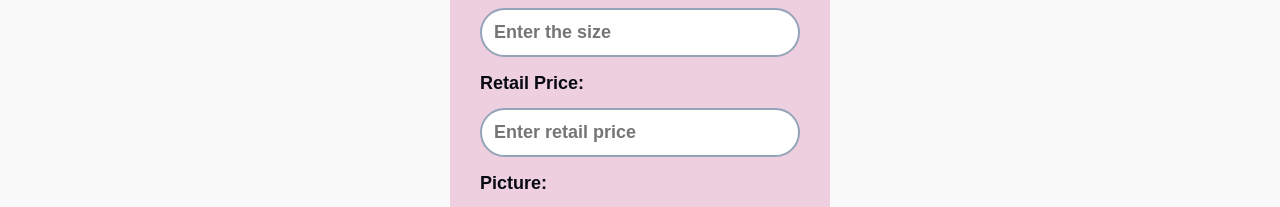
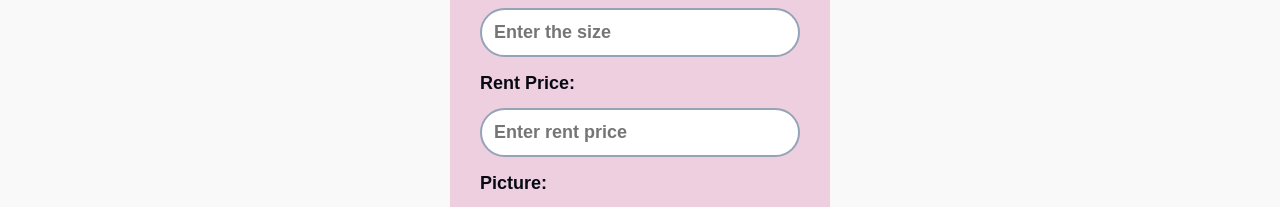
Before and after one commit to Helenooi/Helenooi-CAT201ProjectReactJS, a React (Vite) app: page /addproduct in a window 1280 px wide. Shown: the part 423-630 px from the top of the page. Built offline with nearby package versions, Linux system fonts and the light colour scheme.

Commit message:
May Fen Add Product (Rent Price) V2

```diff
--- a/src/views/addproduct.jsx
+++ b/src/views/addproduct.jsx
@@ -8,9 +8,10 @@ import './addproduct.css';
 
 const AddProductPage = () => {
   const [formData, setFormData] = useState({
+  //  clothescode: '',  // Added clothescode state
     clothesname: '',
     size: '',
-    retailprice: '',
+    rentprice: '',  // Changed to rentprice
     picture: '',
     description: '',
   });
@@ -28,8 +29,8 @@ const AddProductPage = () => {
   const handleSubmit = async (e) => {
     e.preventDefault();
 
-    // Construct data as a plain string or an object
-    const dataString = `${formData.clothesname},${formData.size},${formData.retailprice},${formData.picture},${formData.description}`;
+    // Construct data string to include rentprice as the field
+    const dataString = `${formData.clothesname},${formData.size},${formData.rentprice},${formData.picture},${formData.description}`;
 
     try {
         const response = await fetch('http://localhost:8080/add-product', {
@@ -48,9 +49,10 @@ const AddProductPage = () => {
 
         alert('Product added successfully!');
         setFormData({
+          //  clothescode: '',
             clothesname: '',
             size: '',
-            retailprice: '',
+            rentprice: '',  // Reset rentprice
             picture: '',
             description: '',
         });
@@ -60,10 +62,9 @@ const AddProductPage = () => {
     }
 };
 
-
   return (
     <div>
-      <NavBar role="admin" /> {/* Adjust 'role' as necessary */}
+      <NavBar role="admin" />
       <br />
       <br /> <br /> <br />
       <main>
@@ -74,6 +75,8 @@ const AddProductPage = () => {
         <section className="hero container">
           <form className="hero__form" id="addProductForm" onSubmit={handleSubmit}>
             <p className="hero__msg" id="message"></p>
+
+
             <p className="hero__subtitle">Clothes name:</p>
             <input
               className="hero__input"
@@ -84,6 +87,7 @@ const AddProductPage = () => {
               placeholder="Enter clothes name"
               required
             />
+
             <p className="hero__subtitle">Size:</p>
             <input
               className="hero__input"
@@ -94,16 +98,18 @@ const AddProductPage = () => {
               placeholder="Enter the size"
               required
             />
-            <p className="hero__subtitle">Retail Price:</p>
+
+            <p className="hero__subtitle">Rent Price:</p>
             <input
               className="hero__input"
               type="number"
-              name="retailprice"
-              value={formData.retailprice}
+              name="rentprice"
+              value={formData.rentprice}
               onChange={handleChange}
-              placeholder="Enter retail price"
+              placeholder="Enter rent price"
               required
             />
+
             <p className="hero__subtitle">Picture:</p>
             <input
               className="hero__input"
@@ -112,6 +118,7 @@ const AddProductPage = () => {
               onChange={handleFileChange}
               accept="image/*"
             />
+
             <p className="hero__subtitle">Description:</p>
             <textarea
               className="hero__textarea"
@@ -121,6 +128,7 @@ const AddProductPage = () => {
               placeholder="Enter description"
               required
             ></textarea>
+
             <button className="hero__button" type="submit">Add Product</button>
           </form>
         </section>
```
Also changed, not shown: public/public/product.csv, 1 other file (tests, documents, lock files or other folders).
